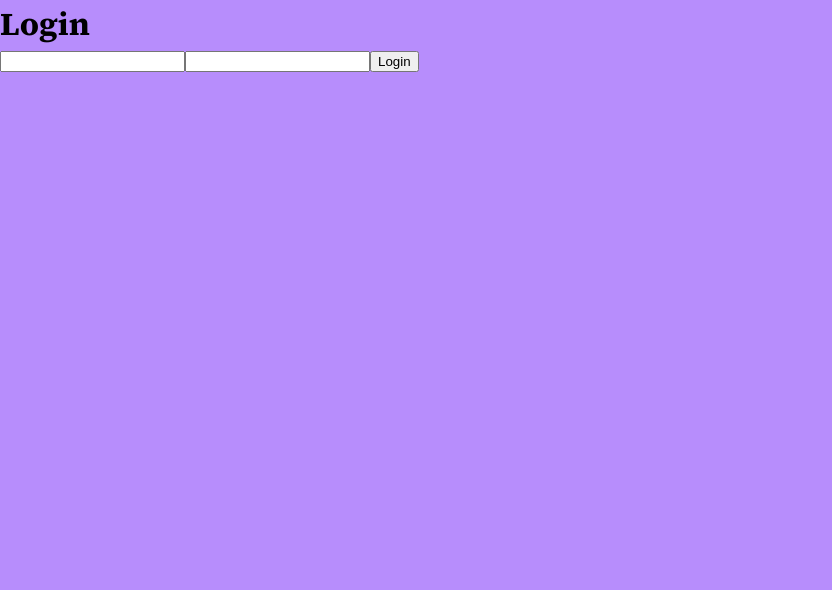
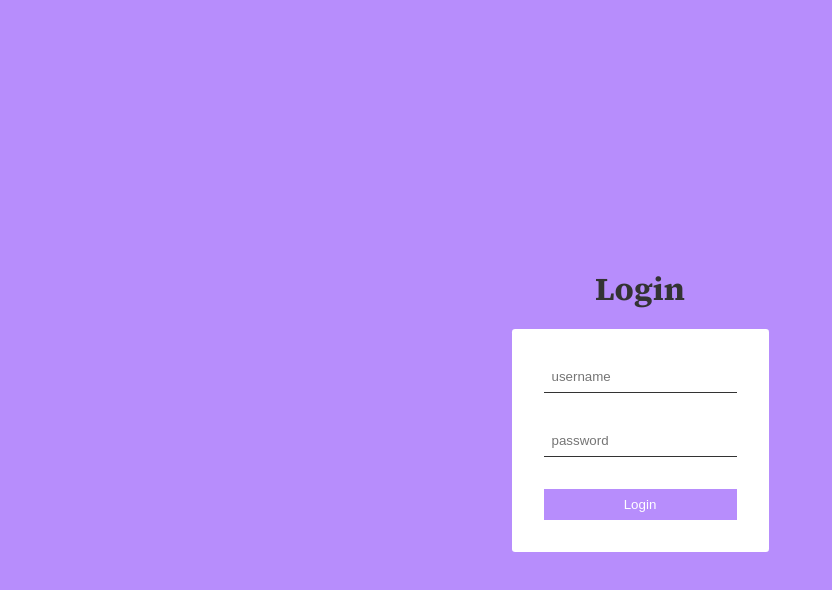
Before and after one commit to DavitBoo/blog-dashboard, a React (Vite) app: page /login in a window 1280 px wide. Shown: the top 590 px of the page, without its empty margins (0-832 px from the left). Built offline with nearby package versions, Linux system fonts and the light colour scheme.

Commit message:
register and login styles

```diff
--- a/src/Components/Login.jsx
+++ b/src/Components/Login.jsx
@@ -1,16 +1,50 @@
 import React from 'react'
+import styled from 'styled-components';
+
+const FormContainer = styled.div`
+  display: flex;
+  flex-direction: column;
+  justify-content: center;
+  width: 100%;
+  height: 100vh;
+  align-items: center;
+
+  > div {
+    background-color: #fff;
+    padding: 2rem;
+    border-radius: .2rem;
+  }
+
+  h1{
+    margin: 1rem;
+  }
+
+  form {
+    max-width: 350px;
+  }
+
+  input:not([type='submit']){
+    margin-bottom: 2rem;
+    border: 0;
+    border-bottom: 1px solid var(--dark-grey);
+    padding: .5rem;
+  }
+`;
+
 
 export default function Login() {
   return (
-    <div>
+    <FormContainer>
       <h1>Login</h1>
-      <div>
-        <form action="">
-          <input type="text" name="username" id="" />
-          <input type="password" name="" id="" />
-          <input type="submit" value="Login" />
-        </form>
-      </div>
-    </div>
+<div>
+
+          <form className='d-flex-col' action="">
+            <input placeholder='username' type="text" name="username" id="" />
+            <input placeholder='password' type="password" name="" id="" />
+            <input className='btn' type="submit" value="Login" />
+          </form>
+</div>
+
+    </FormContainer>
   )
 }
--- a/src/Components/Register.jsx
+++ b/src/Components/Register.jsx
@@ -1,4 +1,18 @@
 import React, { useState } from "react";
+import styled from "styled-components";
+
+const FormContainer = styled.div`
+  display: flex;
+  flex-direction: column;
+  justify-content: center;
+  width: 100%;
+  height: 100vh;
+  align-items: center;
+
+  form {
+    max-width: 350px;
+  }
+`;
 
 export default function Register() {
   const [user, setUser] = useState("");
@@ -37,13 +51,13 @@ export default function Register() {
   };
 
   return (
-    <div>
-      <h1>prueba</h1>
-      <form onSubmit={handleSubmit}>
+    <FormContainer>
+      <h1>Register</h1>
+      <form className="d-flex-col" onSubmit={handleSubmit}>
         <input type="text" placeholder="Usuario" value={user} onChange={handleUserChange} />
         <input type="password" placeholder="password" value={password} onChange={handlePasswordChange} />
         <input type="submit" value="Guardar usuario" />
       </form>
-    </div>
+    </FormContainer>
   );
 }
--- a/src/globalStyles.jsx
+++ b/src/globalStyles.jsx
@@ -16,10 +16,9 @@ const GlobalStyle = createGlobalStyle`
   font-style: normal;
 }
 
-
-:root{
-  --purple: #b78dfc;
-  --dark-grey: #4d5252;
+:root {
+  --purple: #B78DFC;
+  --dark-grey: #333;
 }
 
   /*
@@ -45,7 +44,6 @@ body {
   -webkit-font-smoothing: antialiased;
   font-family: "Source Serif 4", serif;
 
-  background-color: var(--purple);
 }
 /*
   5. Improve media defaults
@@ -73,6 +71,29 @@ p, h1, h2, h3, h4, h5, h6 {
 }
 
 
+/* ---- estilos ---- */
+body{
+  background-color: var(--purple);
+  color: var(--dark-grey);
+}
+
+.btn {
+  background-color: var(--purple);
+  color: #fff;
+  border: 0;
+  padding-top: .5rem;
+  padding-bottom: .5rem;
+}
+
+.d-flex{
+  display: flex;
+}
+
+.d-flex-col{
+  display: flex;
+  flex-direction: column;
+}
+
 `;
 
 export default GlobalStyle;
```
